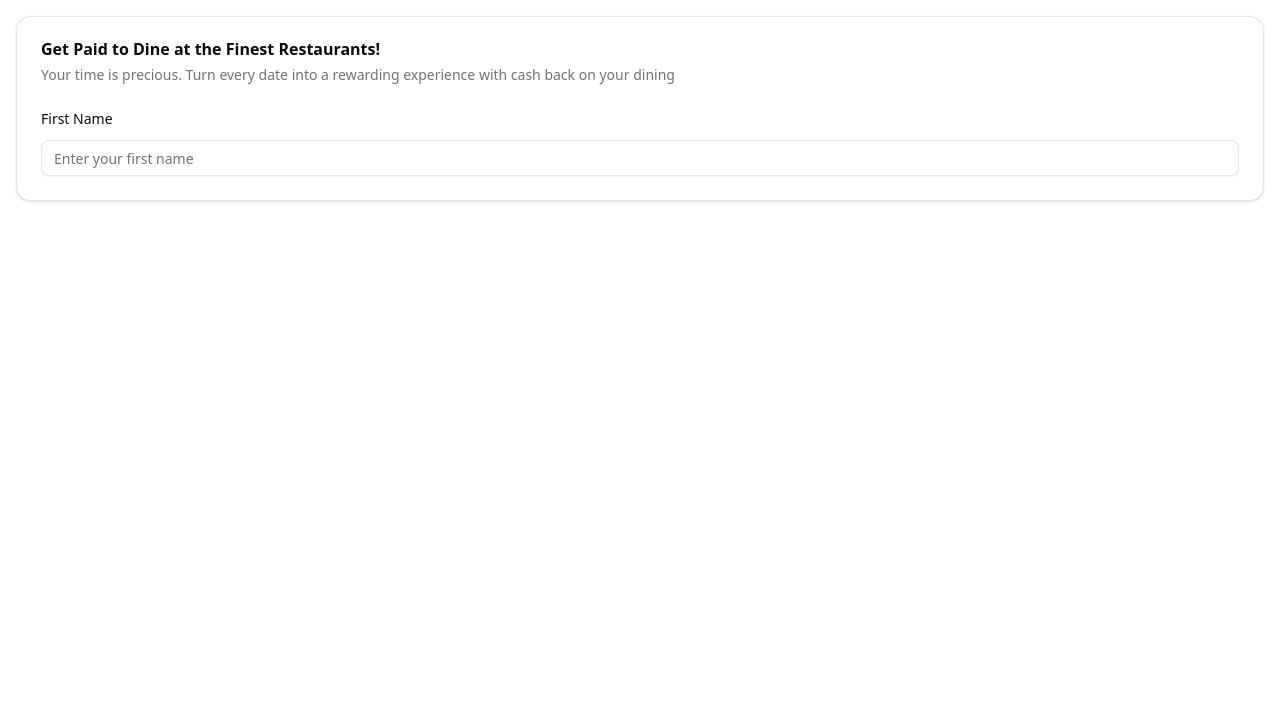
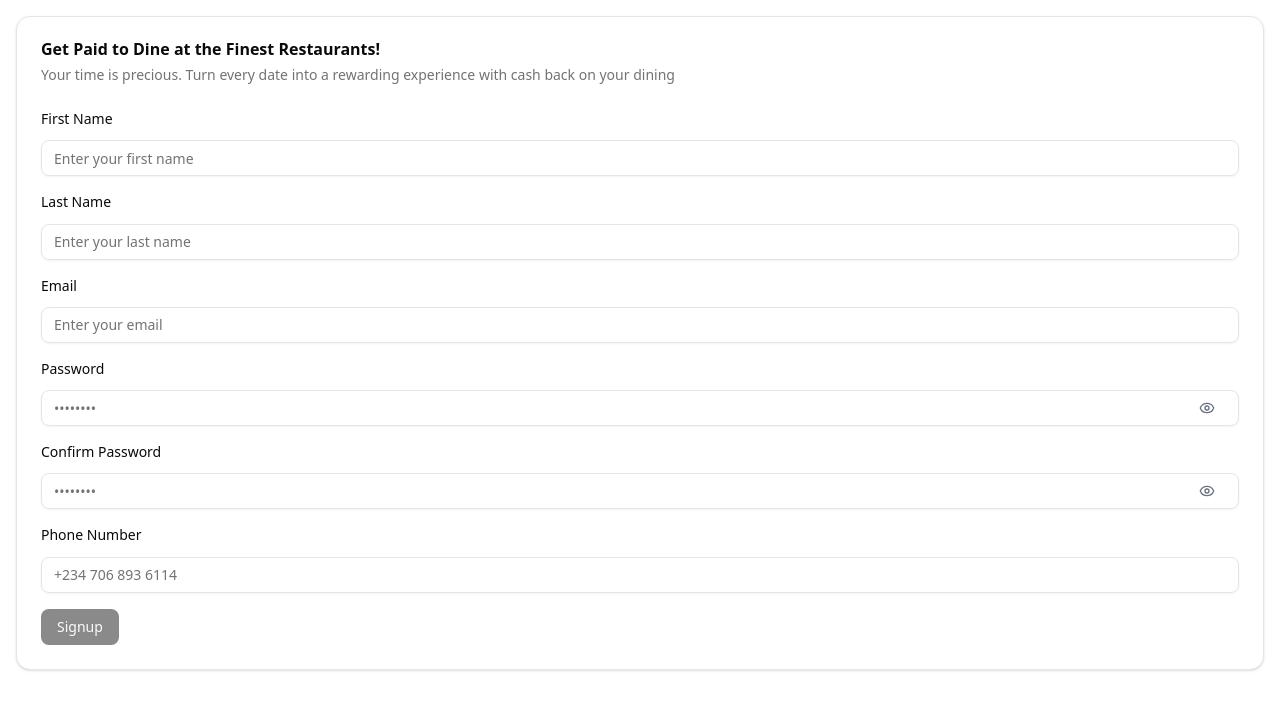
Before and after one commit to Ibrahimyusufdev/dinezaap, a React (Vite) app: page / in a window 1280 px wide. Shown: the top 710 px of the page. Built offline with nearby package versions, Linux system fonts and the light colour scheme.

Commit message:
Buidling signup form for user: composing user sign up form and building compoents from schema

```diff
--- a/src/features/user/auth/SignupForm.jsx
+++ b/src/features/user/auth/SignupForm.jsx
@@ -3,6 +3,9 @@ import { Field, FieldLabel, FieldError, FieldDescription } from "@/components/ui
 import { Input } from "@/components/ui/input";
 import { Spinner } from "@/components/ui/spinner";
 import { Button } from "@/components/ui/button";
+
+// Lucide react
+import { Eye, EyeOff } from "lucide-react";
 
 // rhf + zod
 import { useForm, Controller } from "react-hook-form";
@@ -10,6 +13,8 @@ import { zodResolver } from "@hookform/resolvers/zod";
 
 // signup schema
 import { signupSchema } from "./signupSchema";
+import { formatInternationalPhone } from "../../../helpers/formatPhoneNumber";
+import { useState } from "react";
 
 const SignupForm = () => {
   // Wiring up form using useForm rhf
@@ -29,10 +34,22 @@ const SignupForm = () => {
     },
   });
 
+  // state for toggling password open & close
+  const [showPassword, setShowPassword] = useState(false);
+  const [showConfirmPassword, setShowConfirmPassword] = useState(false);
+
+  // Control disabling the input field and your button for your form
+
+  const isFormDisabled = form.formState.isSubmitting;
+  const isSubmitDisabled = !form.formState.isValid || !form.formState.isDirty;
+
   // logic to run once form is submitted, that is create user with the signup data
+  const createUser = async (formData) => {
+    console.log(formData);
+  };
 
   return (
-    <form className="space-y-4">
+    <form onSubmit={form.handleSubmit(createUser)} className="space-y-4">
       {/* First name input wiring up */}
       <Controller
         name="firstName"
@@ -45,11 +62,149 @@ const SignupForm = () => {
               id={field.name}
               placeholder="Enter your first name"
               autoComplete="off"
+              type="text"
+              disabled={isFormDisabled}
             />
             {fieldState.error && <FieldError>{fieldState.error.message}</FieldError>}
           </Field>
         )}
       />
+
+      {/* Last name input wiring up */}
+      <Controller
+        name="lastName"
+        control={form.control}
+        render={({ field, fieldState }) => (
+          <Field data-invalid={fieldState.invalid}>
+            <FieldLabel htmlFor={field.name}>Last Name</FieldLabel>
+            <Input
+              {...field}
+              id={field.name}
+              placeholder="Enter your last name"
+              autoComplete="off"
+              type="text"
+              disabled={isFormDisabled}
+            />
+            {fieldState.error && <FieldError>{fieldState.error.message}</FieldError>}
+          </Field>
+        )}
+      />
+
+      {/* Email input wiring up */}
+      <Controller
+        name="email"
+        control={form.control}
+        render={({ field, fieldState }) => (
+          <Field data-invalid={fieldState.invalid}>
+            <FieldLabel htmlFor={field.name}>Email</FieldLabel>
+            <Input
+              {...field}
+              id={field.name}
+              placeholder="Enter your email"
+              autoComplete="off"
+              type="email"
+              disabled={isFormDisabled}
+            />
+            {fieldState.error && <FieldError>{fieldState.error.message}</FieldError>}
+          </Field>
+        )}
+      />
+
+      {/* Password input wiring up */}
+      <Controller
+        name="password"
+        control={form.control}
+        render={({ field, fieldState }) => (
+          <Field data-invalid={fieldState.invalid}>
+            <FieldLabel htmlFor={field.name}>Password</FieldLabel>
+            <div className="relative flex items-center">
+              <Input
+                {...field}
+                id={field.name}
+                placeholder="••••••••"
+                autoComplete="off"
+                type={showPassword ? "text" : "password"}
+                disabled={isFormDisabled}
+              />
+              <Button
+                type="button"
+                onClick={() => setShowPassword((prev) => !prev)}
+                variant="ghost"
+                className="absolute right-3 flex items-center text-gray-500 hover:text-gray-700 focus:outline-none"
+              >
+                {showPassword ? <EyeOff size={20} /> : <Eye size={20} />}
+              </Button>
+            </div>
+            {fieldState.error && <FieldError>{fieldState.error.message}</FieldError>}
+          </Field>
+        )}
+      />
+
+      {/* Confirm Password input wiring up */}
+      <Controller
+        name="confirmPassword"
+        control={form.control}
+        render={({ field, fieldState }) => (
+          <Field data-invalid={fieldState.invalid}>
+            <FieldLabel htmlFor={field.name}>Confirm Password</FieldLabel>
+            <div className="relative flex items-center">
+              <Input
+                {...field}
+                id={field.name}
+                placeholder="••••••••"
+                autoComplete="off"
+                type={showConfirmPassword ? "text" : "password"}
+                disabled={isFormDisabled}
+              />
+              <Button
+                type="button"
+                onClick={() => setShowConfirmPassword((prev) => !prev)}
+                variant="ghost"
+                className="absolute right-3 flex items-center text-gray-500 hover:text-gray-700 focus:outline-none"
+              >
+                {showConfirmPassword ? <EyeOff size={20} /> : <Eye size={20} />}
+              </Button>
+            </div>
+            {fieldState.error && <FieldError>{fieldState.error.message}</FieldError>}
+          </Field>
+        )}
+      />
+
+
+
+      {/* Phone Number input wiring up */}
+      <Controller
+        name="phoneNumber"
+        control={form.control}
+        render={({ field, fieldState }) => (
+          <Field data-invalid={fieldState.invalid}>
+            <FieldLabel htmlFor={field.name}>Phone Number</FieldLabel>
+            <Input
+              {...field}
+              id={field.name}
+              placeholder="+234 706 893 6114"
+              value={field.value ? formatInternationalPhone(field.value) : ""}
+              onChange={(e) => field.onChange(e.target.value.replace(/[^\d+]/g, ""))} // keep only digits/+ in state
+              autoComplete="off"
+              type="tel"
+              disabled={isFormDisabled}
+            />
+            {fieldState.error && <FieldError>{fieldState.error.message}</FieldError>}
+          </Field>
+        )}
+      />
+
+      {/* Button */}
+      <Button type="submit" disabled={isSubmitDisabled}>
+        {form.formState.isSubmitting ? (
+          <>
+            <Spinner />
+            Signing up...
+          </>
+        ) : (
+          "Signup"
+        )}
+      </Button>
     </form>
   );
 };
--- a/src/features/user/auth/signupSchema.js
+++ b/src/features/user/auth/signupSchema.js
@@ -9,8 +9,8 @@ export const signupSchema = z
 
     lastName: z
       .string()
-      .min(2, "First name must be at least two letter")
-      .max(30, "First name cannot be more than 30 letters"),
+      .min(2, "Last name must be at least two letter")
+      .max(30, "Last name cannot be more than 30 letters"),
 
     email: z.email({ pattern: z.regexes.email }),
 
```
